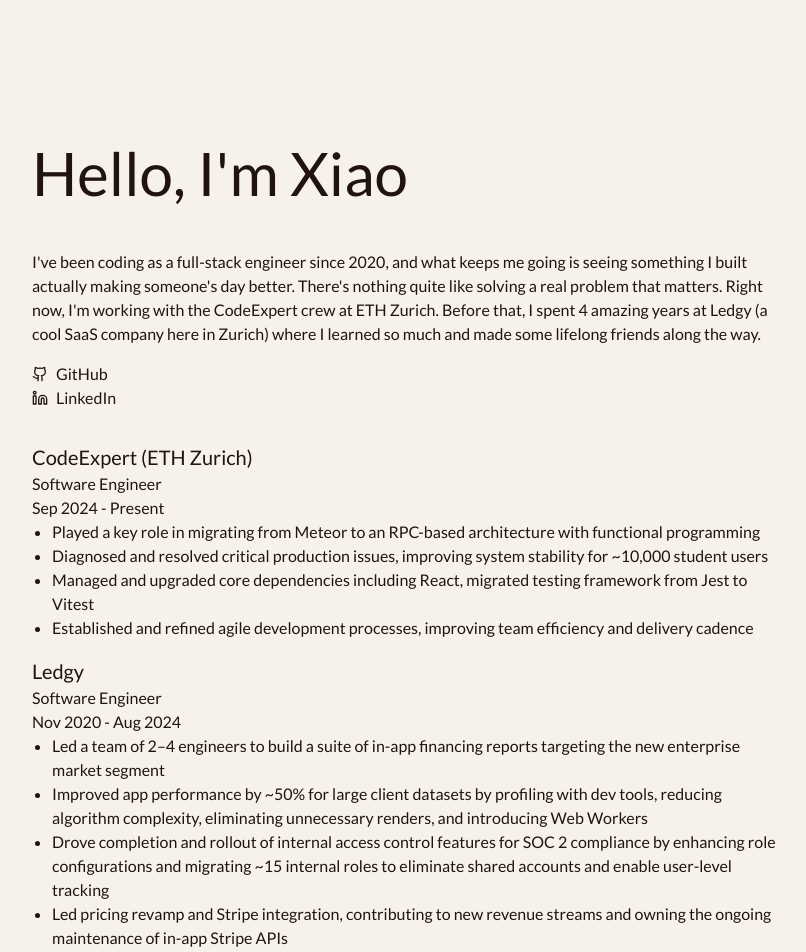
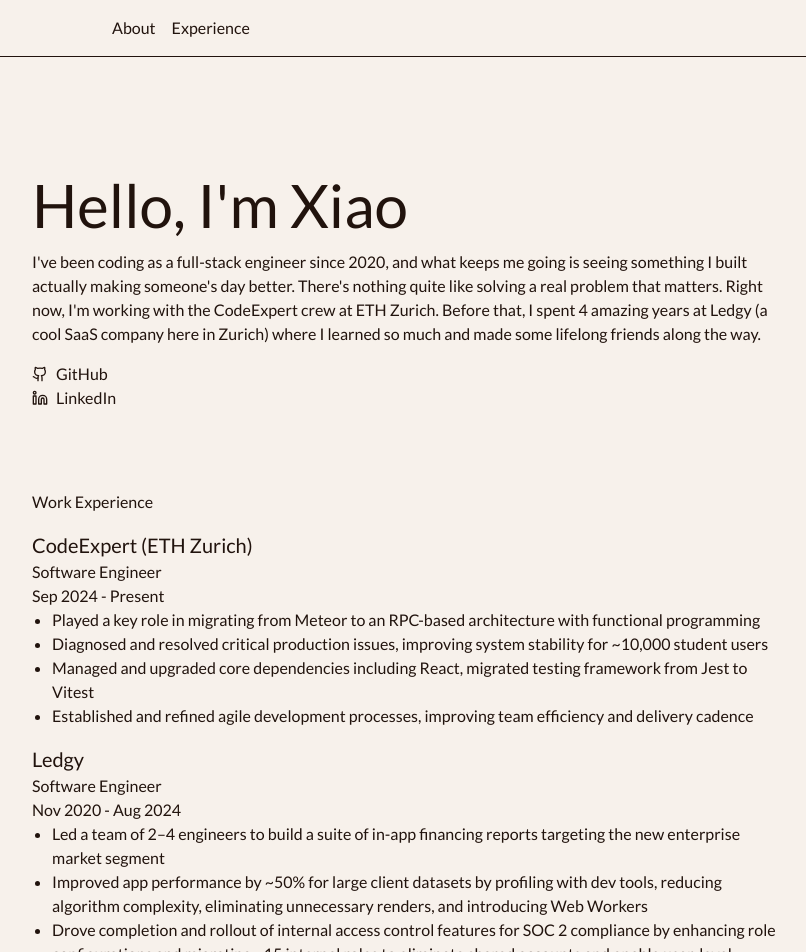
Before and after one commit to XiaoSunXS/xiaosun.dev, a Next.js app: page / in a window 1280 px wide. Shown: the top 952 px of the page, without its empty margins (48-854 px from the left). Built offline with nearby package versions, Linux system fonts and the light colour scheme.

Commit message:
feat: add header nav

```diff
--- a/src/app/components/Header.tsx
+++ b/src/app/components/Header.tsx
@@ -1 +1,26 @@
-export const Header = () => <div className="m-6 flex justify-end"></div>;
+import { Sectionkey } from "../utils/types";
+
+const SECTIONS = new Map<Sectionkey, string>([
+  ["about", "About"],
+  ["experience", "Experience"],
+]);
+
+export const Header = () => (
+  <nav
+    className="fixed top-0 left-0 w-full"
+    style={{ backgroundColor: "var(--light-peach)" }}
+  >
+    <div className="flex space-x-4 p-4 pl-40">
+      {[...SECTIONS.keys()].map((key, index) => (
+        <a
+          href={`#${key}`}
+          className="hover:underline"
+          key={`nav-section-${index}`}
+        >
+          {SECTIONS.get(key)}
+        </a>
+      ))}
+    </div>
+    <hr className="border-t mx-6" />
+  </nav>
+);
--- a/src/app/components/JobExperiences.tsx
+++ b/src/app/components/JobExperiences.tsx
@@ -3,6 +3,7 @@
 
 export const JobExperiences = () => (
   <div className="space-y-4">
+    <h3>Work Experience</h3>
     {JOB_EXPERIENCES.map((jobExperienceItem) => (
       <div key={`job-at-${jobExperienceItem.company}`}>
         <h4>{jobExperienceItem.company}</h4>
--- a/src/app/globals.css
+++ b/src/app/globals.css
@@ -34,12 +34,12 @@
   font-size: 60px;
 }
 
+h3 {
+  font-size: 30;
+}
+
 h4 {
   font-size: 20px;
-}
-
-hr {
-  color: var(--secondary-brown);
 }
 
 /* If you have special Geist font imports, add them like this */
--- a/src/app/page.tsx
+++ b/src/app/page.tsx
@@ -4,15 +4,17 @@
 
 export default function Home() {
   return (
-    <div className="space-y-8 w-full md:w-2/3">
-      <h2>Hello, I&apos;m Xiao</h2>
-      <div className="space-y-4">
-        <IntroAboutMe />
-        <SocialMedia />
-      </div>
-      <div>
+    <div className="w-full md:w-2/3">
+      <section id="about" className="pt-20">
+        <h2>Hello, I&apos;m Xiao</h2>
+        <div className="space-y-4">
+          <IntroAboutMe />
+          <SocialMedia />
+        </div>
+      </section>
+      <section id="experience" className="pt-20">
         <JobExperiences />
-      </div>
+      </section>
     </div>
   );
 }
```
Also changed, not shown: src/app/utils/types.ts (+7 -0 lines).
